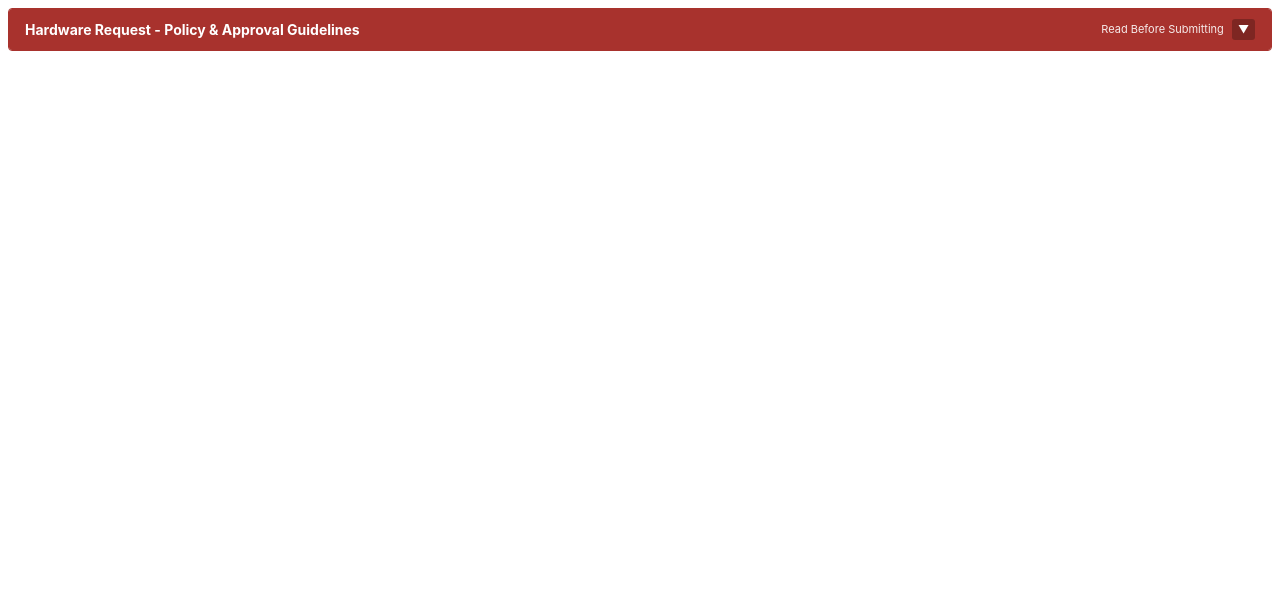
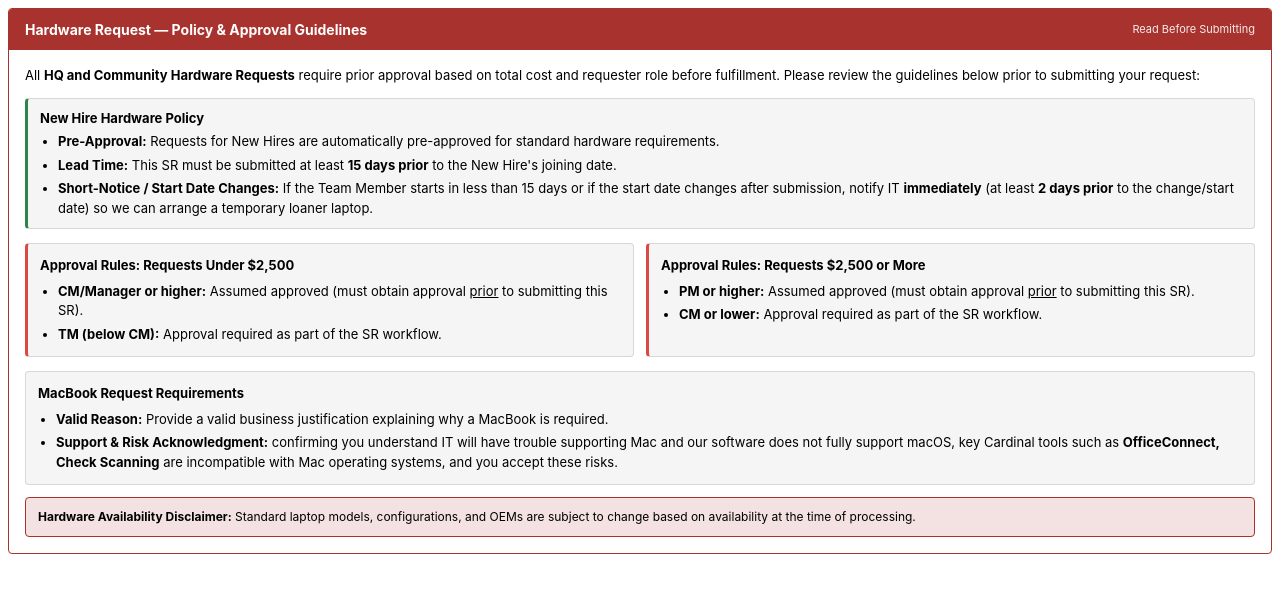
Before and after one commit to gear-fifth/Cardinal-Resolve, a plain HTML site: page index.html in a window 1280 px wide. Drawn offline with Linux system fonts and the light colour scheme.

Commit message:
style update

```diff
--- a/index.html
+++ b/index.html
@@ -1,74 +1,15 @@
-<style>
-    .cr-policy-toggle {
-        display: none;
-    }
-
-    .cr-policy-header {
-        background-color: #a8322d;
-        color: #ffffff;
-        padding: 10px 16px;
-        font-weight: 700;
-        font-size: 14px;
-        display: flex;
-        justify-content: space-between;
-        align-items: center;
-        cursor: pointer;
-        user-select: none;
-        transition: background-color 0.2s ease;
-    }
-
-    .cr-policy-header:hover {
-        background-color: #912a25;
-    }
-
-    .cr-policy-chevron {
-        font-size: 11px;
-        background-color: rgba(0, 0, 0, 0.25);
-        padding: 2px 6px;
-        border-radius: 3px;
-        display: inline-block;
-        transition: transform 0.35s cubic-bezier(0.4, 0, 0.2, 1);
-    }
-
-    .cr-policy-body {
-        max-height: 0;
-        opacity: 0;
-        overflow: hidden;
-        padding: 0 16px;
-        transition: max-height 0.45s cubic-bezier(0.4, 0, 0.2, 1),
-            opacity 0.35s ease,
-            padding 0.35s ease;
-    }
-
-    /* Expanded State */
-    .cr-policy-toggle:checked~.cr-policy-body {
-        max-height: 1200px;
-        opacity: 1;
-        padding: 16px;
-    }
-
-    .cr-policy-toggle:checked~.cr-policy-header .cr-policy-chevron {
-        transform: rotate(180deg);
-    }
-</style>
-
 <div
     style="font-family: -apple-system, BlinkMacSystemFont, 'Segoe UI', Roboto, Helvetica, Arial, sans-serif; color: inherit; background-color: transparent; border: 1px solid #a8322d; border-radius: 4px; margin-bottom: 20px; overflow: hidden; font-size: 13px; line-height: 1.5;">
 
-    <!-- Hidden Checkbox Controls State -->
-    <input type="checkbox" id="cr-hardware-policy-toggle" class="cr-policy-toggle">
+    <!-- Header Banner (Keeps your Cardinal Red branding) -->
+    <div
+        style="background-color: #a8322d; color: #ffffff; padding: 10px 16px; font-weight: 700; font-size: 14px; display: flex; justify-content: space-between; align-items: center;">
+        <span>Hardware Request — Policy &amp; Approval Guidelines</span>
+        <span style="font-size: 11px; font-weight: 400; opacity: 0.9;">Read Before Submitting</span>
+    </div>
 
-    <!-- Clickable Header Banner -->
-    <label for="cr-hardware-policy-toggle" class="cr-policy-header">
-        <span>Hardware Request - Policy &amp; Approval Guidelines</span>
-        <span style="display: flex; align-items: center; gap: 8px; font-size: 11px; font-weight: 400;">
-            <span style="opacity: 0.9;">Read Before Submitting</span>
-            <span class="cr-policy-chevron">&#9660;</span>
-        </span>
-    </label>
-
-    <!-- Smoothly Expanding Body Container -->
-    <div class="cr-policy-body" style="background-color: transparent; color: inherit;">
+    <!-- Body Container (Transparent background, inherits page text color) -->
+    <div style="padding: 16px; background-color: transparent; color: inherit;">
 
         <!-- Intro Note -->
         <p style="margin: 0 0 12px 0; color: inherit; font-size: 13px;">
@@ -134,10 +75,10 @@
             <ul style="margin: 0; padding-left: 18px; color: inherit;">
                 <li style="margin-bottom: 4px;"><strong>Valid Reason:</strong> Provide a valid business justification
                     explaining why a MacBook is required.</li>
-                <li><strong>Support &amp; Risk Acknowledgment:</strong> Confirming you understand IT will have trouble
-                    supporting Mac and our software does not fully support macOS, key Cardinal tools such as
-                    <strong>OfficeConnect, Check Scanning</strong> are incompatible with Mac operating systems, and you
-                    accept these risks.</li>
+                <li><strong>Support &amp; Risk Acknowledgment:</strong> confirming you understand IT will
+                    have trouble supporting Mac and our software does not fully support macOS, key Cardinal tools such
+                    as <strong>OfficeConnect, Check Scanning</strong> are incompatible with Mac operating systems, and
+                    you accept these risks.</li>
             </ul>
         </div>
 
```
